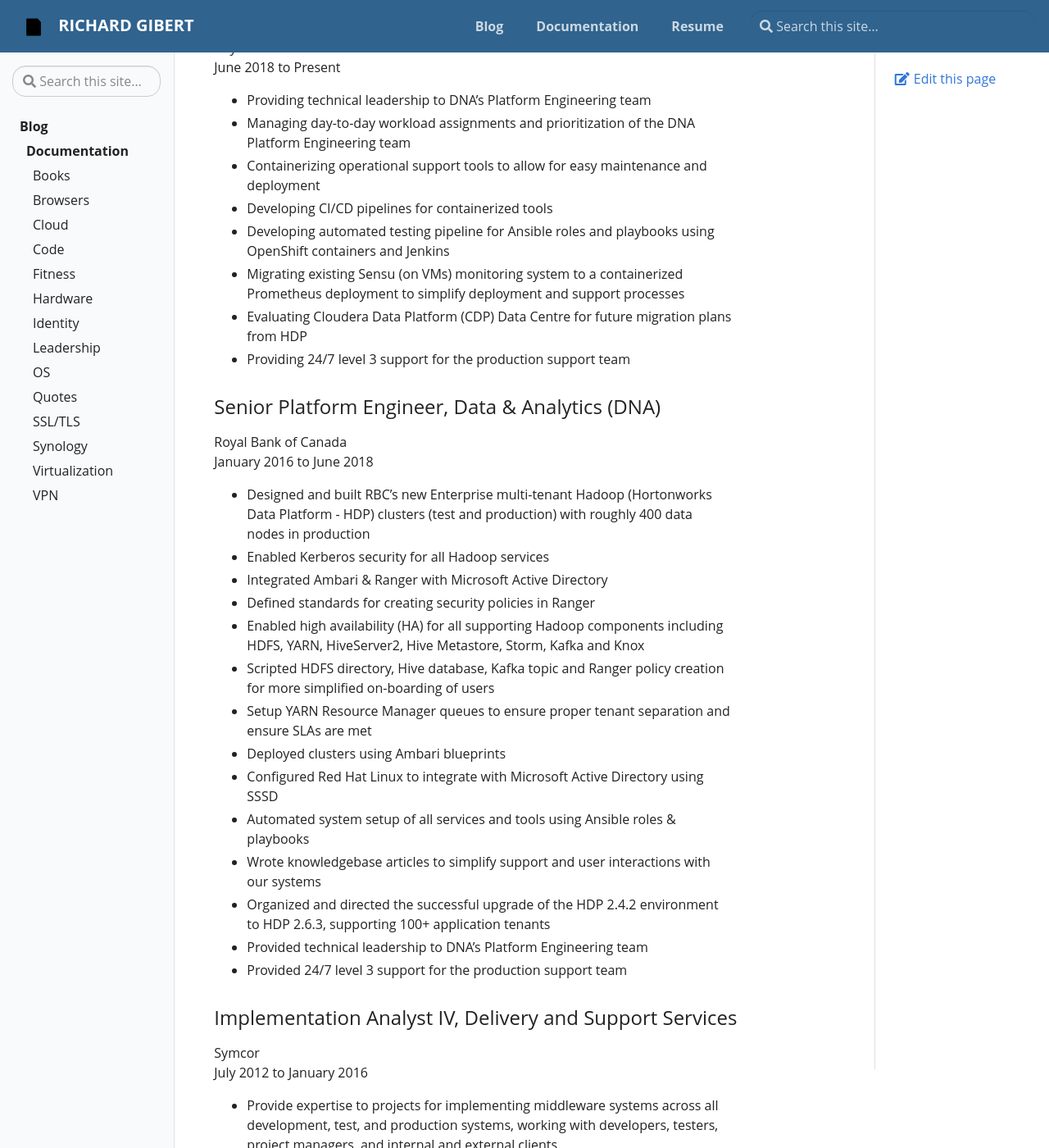
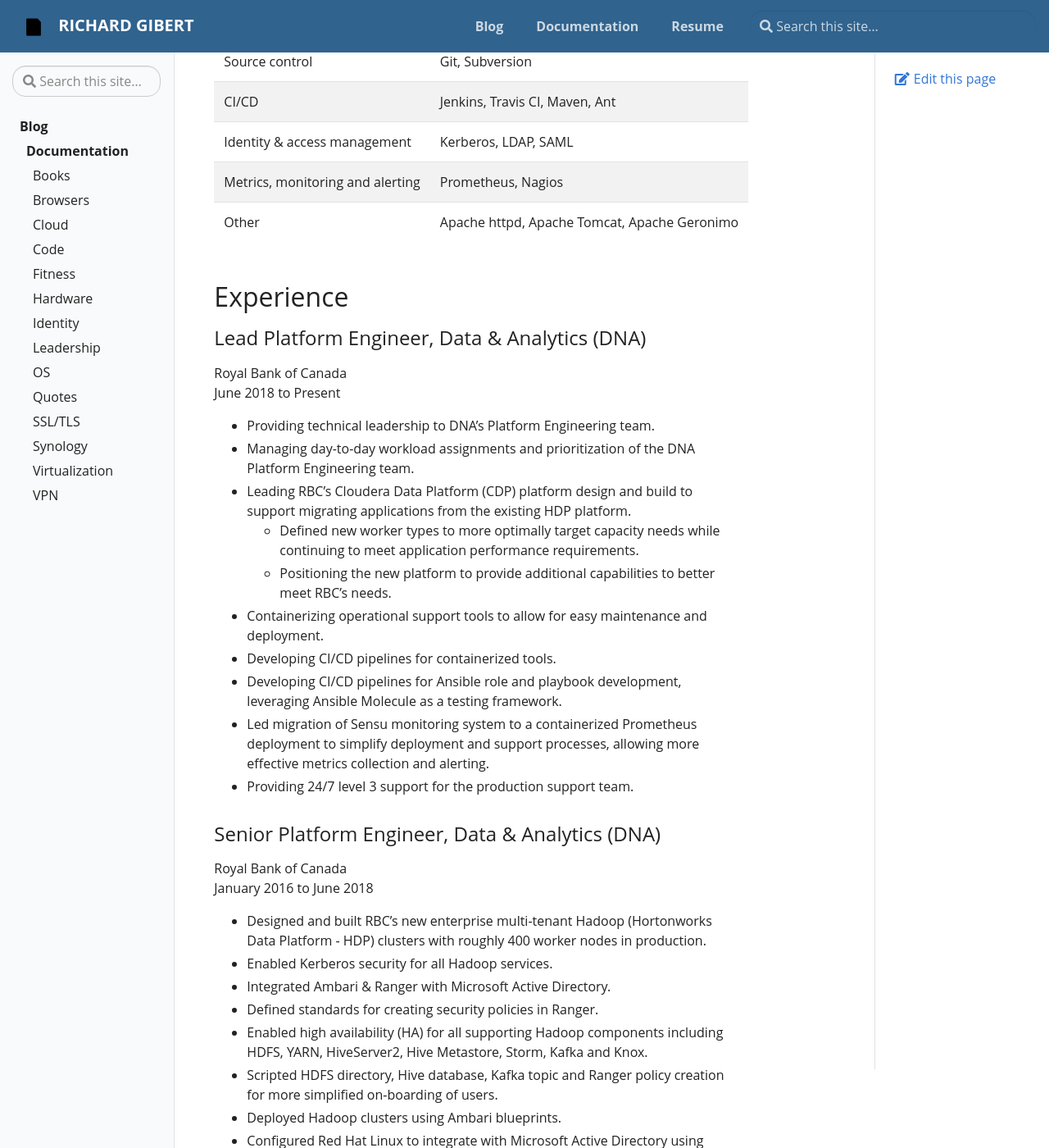
Before and after one commit to rgibert/rgibert.github.io, a Jekyll site: the page built from _docs/resume.md, in a window 1280 px wide and 1400 px high, scrolled down 193 px. Shown: the whole window at 82% size. Built offline with Jekyll 4.4.1, drawn with Linux system fonts in a browser that asks for light colours; some of the changed text lies outside the part shown.

Commit message:
Update resume.md

```diff
--- a/_docs/resume.md
+++ b/_docs/resume.md
@@ -1,38 +1,48 @@
 ---
 title: Resume
 ---
+
+## Skills
+
+| Development | Ansible, Bash, Python, Java, SQL |
+| Source control | Git, Subversion |
+| CI/CD | Jenkins, Travis CI, Maven, Ant |
+| Identity & access management | Kerberos, LDAP, SAML |
+| Metrics, monitoring and alerting | Prometheus, Nagios |
+| Other | Apache httpd, Apache Tomcat, Apache Geronimo |
 
 ## Experience
 
 ### Lead Platform Engineer, Data & Analytics (DNA)
 Royal Bank of Canada
 June 2018 to Present
- - Providing technical leadership to DNA’s Platform Engineering team
- - Managing day-to-day workload assignments and prioritization of the DNA Platform Engineering team
- - Containerizing operational support tools to allow for easy maintenance and deployment
- - Developing CI/CD pipelines for containerized tools
- - Developing automated testing pipeline for Ansible roles and playbooks using OpenShift containers and Jenkins
- - Migrating existing Sensu (on VMs) monitoring system to a containerized Prometheus deployment to simplify deployment and support processes
- - Evaluating Cloudera Data Platform (CDP) Data Centre for future migration plans from HDP
- - Providing 24/7 level 3 support for the production support team
+ - Providing technical leadership to DNA’s Platform Engineering team.
+ - Managing day-to-day workload assignments and prioritization of the DNA Platform Engineering team.
+ - Leading RBC's Cloudera Data Platform (CDP) platform design and build to support migrating applications from the existing HDP platform.
+   - Defined new worker types to more optimally target capacity needs while continuing to meet application performance requirements.
+   - Positioning the new platform to provide additional capabilities to better meet RBC's needs.
+ - Containerizing operational support tools to allow for easy maintenance and deployment.
+ - Developing CI/CD pipelines for containerized tools.
+ - Developing CI/CD pipelines for Ansible role and playbook development, leveraging Ansible Molecule as a testing framework.
+ - Led migration of Sensu monitoring system to a containerized Prometheus deployment to simplify deployment and support processes, allowing more effective metrics collection and alerting.
+ - Providing 24/7 level 3 support for the production support team.
 
 ### Senior Platform Engineer, Data & Analytics (DNA)
 Royal Bank of Canada
 January 2016 to June 2018
- - Designed and built RBC’s new Enterprise multi-tenant Hadoop (Hortonworks Data Platform - HDP) clusters (test and production) with roughly 400 data nodes in production
- - Enabled Kerberos security for all Hadoop services
- - Integrated Ambari & Ranger with Microsoft Active Directory
- - Defined standards for creating security policies in Ranger
- - Enabled high availability (HA) for all supporting Hadoop components including HDFS, YARN, HiveServer2, Hive Metastore, Storm, Kafka and Knox
- - Scripted HDFS directory, Hive database, Kafka topic and Ranger policy creation for more simplified on-boarding of users
- - Setup YARN Resource Manager queues to ensure proper tenant separation and ensure SLAs are met
- - Deployed clusters using Ambari blueprints
- - Configured Red Hat Linux to integrate with Microsoft Active Directory using SSSD
- - Automated system setup of all services and tools using Ansible roles & playbooks
+ - Designed and built RBC’s new enterprise multi-tenant Hadoop (Hortonworks Data Platform - HDP) clusters with roughly 400 worker nodes in production.
+ - Enabled Kerberos security for all Hadoop services.
+ - Integrated Ambari & Ranger with Microsoft Active Directory.
+ - Defined standards for creating security policies in Ranger.
+ - Enabled high availability (HA) for all supporting Hadoop components including HDFS, YARN, HiveServer2, Hive Metastore, Storm, Kafka and Knox.
+ - Scripted HDFS directory, Hive database, Kafka topic and Ranger policy creation for more simplified on-boarding of users.
+ - Deployed Hadoop clusters using Ambari blueprints.
+ - Configured Red Hat Linux to integrate with Microsoft Active Directory using SSSD.
+ - Automated system setup of all services and tools using Ansible roles & playbooks.
  - Wrote knowledgebase articles to simplify support and user interactions with our systems
- - Organized and directed the successful upgrade of the HDP 2.4.2 environment to HDP 2.6.3, supporting 100+ application tenants
- - Provided technical leadership to DNA's Platform Engineering team
- - Provided 24/7 level 3 support for the production support team
+ - Organized and directed the successful upgrade of the HDP 2.4.2 environment to HDP 2.6.3, supporting 100+ application tenants.
+ - Provided technical leadership to DNA's Platform Engineering team.
+ - Provided 24/7 level 3 support for the production support team.
 
 ### Implementation Analyst IV, Delivery and Support Services
 Symcor
```
